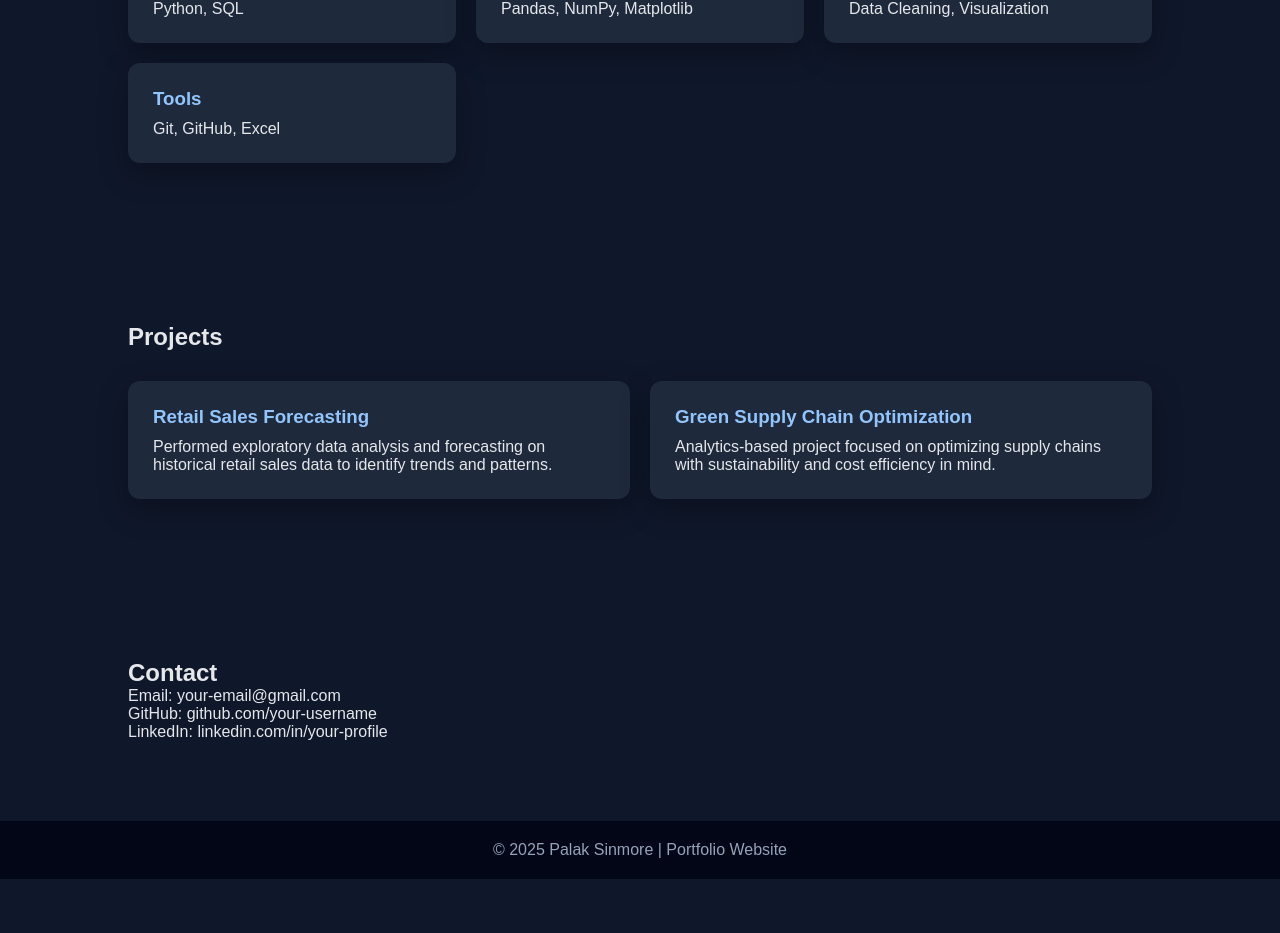
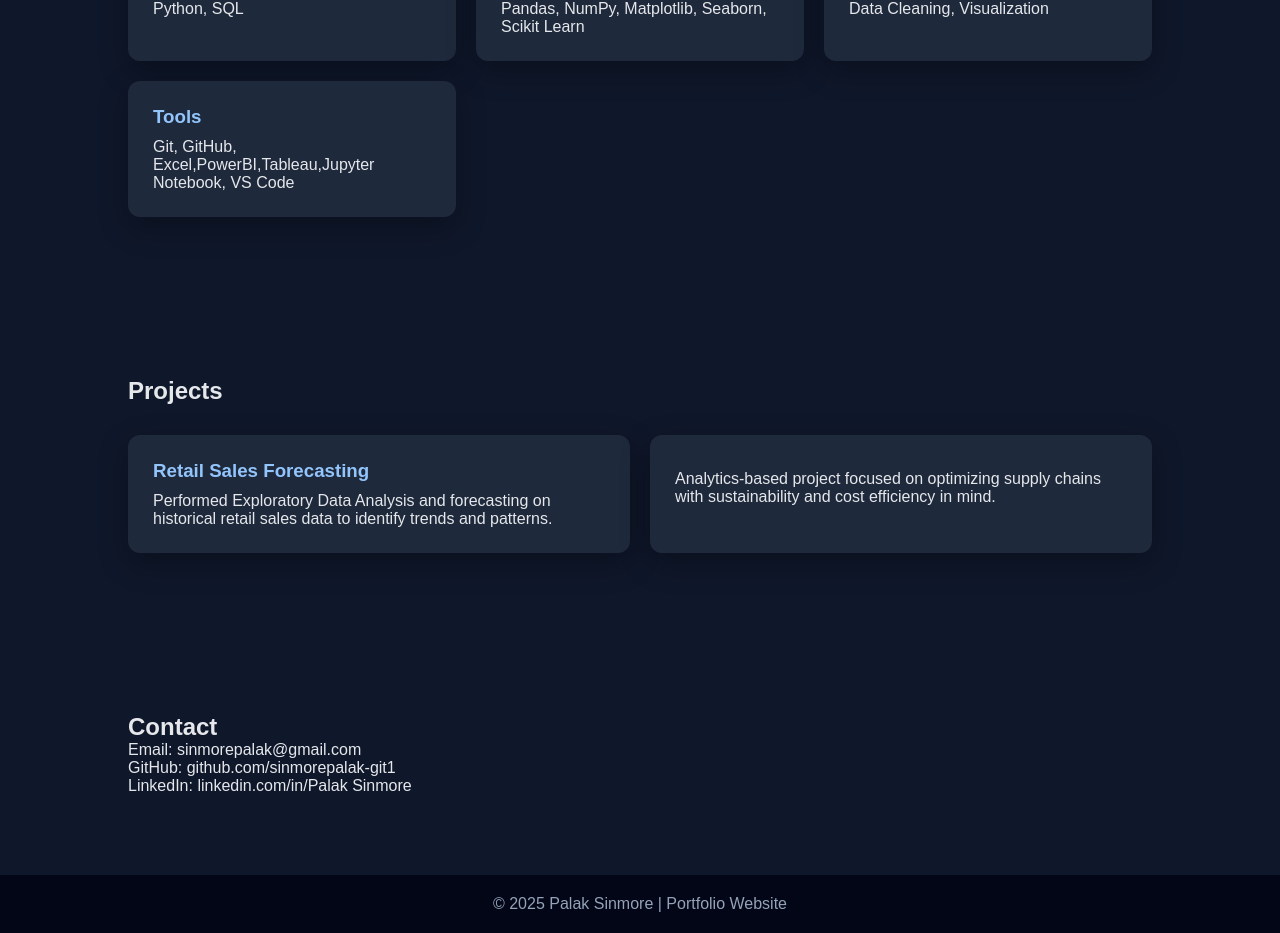
Before and after one commit to sinmorepalak-git1/my-portfolio, a Next.js app: page / in a window 1280 px wide. Shown: the part 1280-2213 px from the top of the page. Before the commit the page ends 2159 px from the top, so only its background shows below. Built offline with nearby package versions, Linux system fonts and the light colour scheme.

Commit message:
Initial commit

```diff
--- a/app/page.tsx
+++ b/app/page.tsx
@@ -41,7 +41,7 @@ export default function Home() {
 
           <div className="card">
             <h3>Libraries</h3>
-            <p>Pandas, NumPy, Matplotlib</p>
+            <p>Pandas, NumPy, Matplotlib, Seaborn, Scikit Learn</p>
           </div>
 
           <div className="card">
@@ -51,7 +51,7 @@ export default function Home() {
 
           <div className="card">
             <h3>Tools</h3>
-            <p>Git, GitHub, Excel</p>
+            <p>Git, GitHub, Excel,PowerBI,Tableau,Jupyter Notebook, VS Code</p>
           </div>
         </div>
       </section>
@@ -63,13 +63,13 @@ export default function Home() {
           <div className="card">
             <h3>Retail Sales Forecasting</h3>
             <p>
-              Performed exploratory data analysis and forecasting on
+              Performed Exploratory Data Analysis and forecasting on
               historical retail sales data to identify trends and patterns.
             </p>
           </div>
 
           <div className="card">
-            <h3>Green Supply Chain Optimization</h3>
+            <h3></h3>
             <p>
               Analytics-based project focused on optimizing supply chains
               with sustainability and cost efficiency in mind.
@@ -81,9 +81,9 @@ export default function Home() {
       {/* CONTACT SECTION */}
       <section className="section">
         <h2>Contact</h2>
-        <p>Email: your-email@gmail.com</p>
-        <p>GitHub: github.com/your-username</p>
-        <p>LinkedIn: linkedin.com/in/your-profile</p>
+        <p>Email: sinmorepalak@gmail.com</p>
+        <p>GitHub: github.com/sinmorepalak-git1</p>
+        <p>LinkedIn: linkedin.com/in/Palak Sinmore</p>
       </section>
 
       {/* FOOTER */}
```
